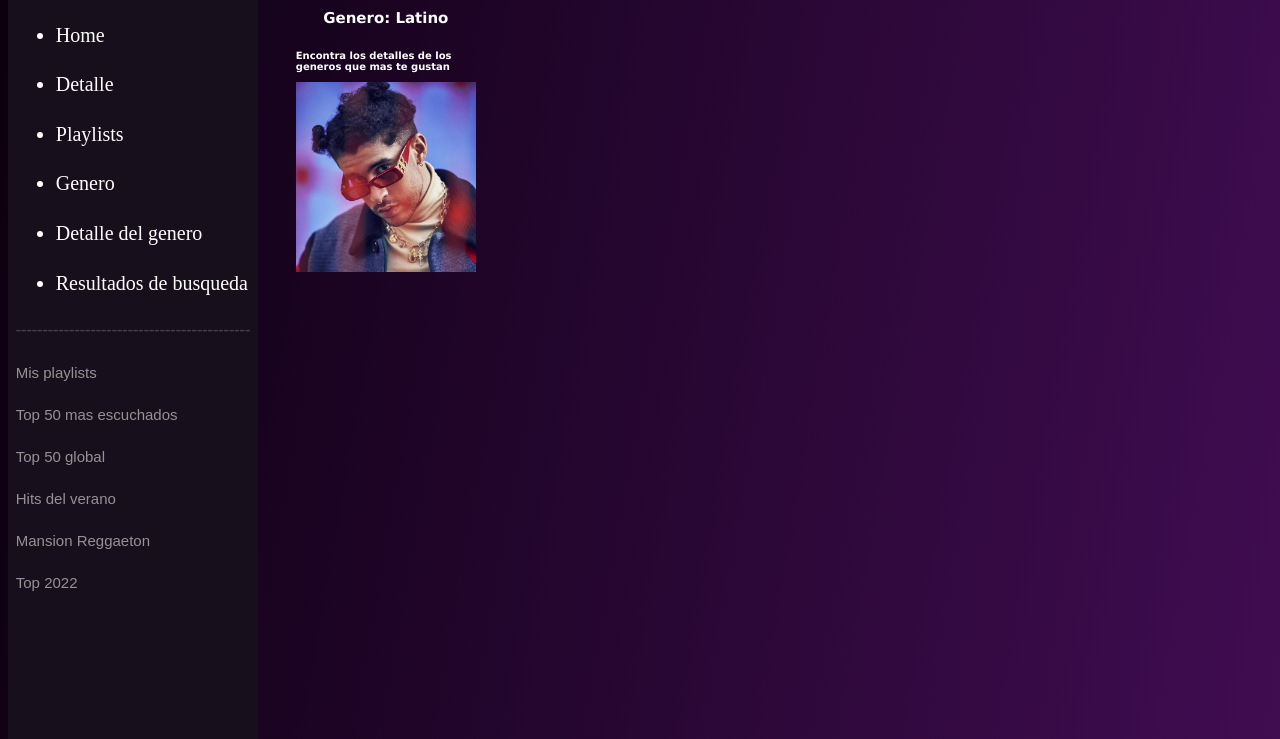
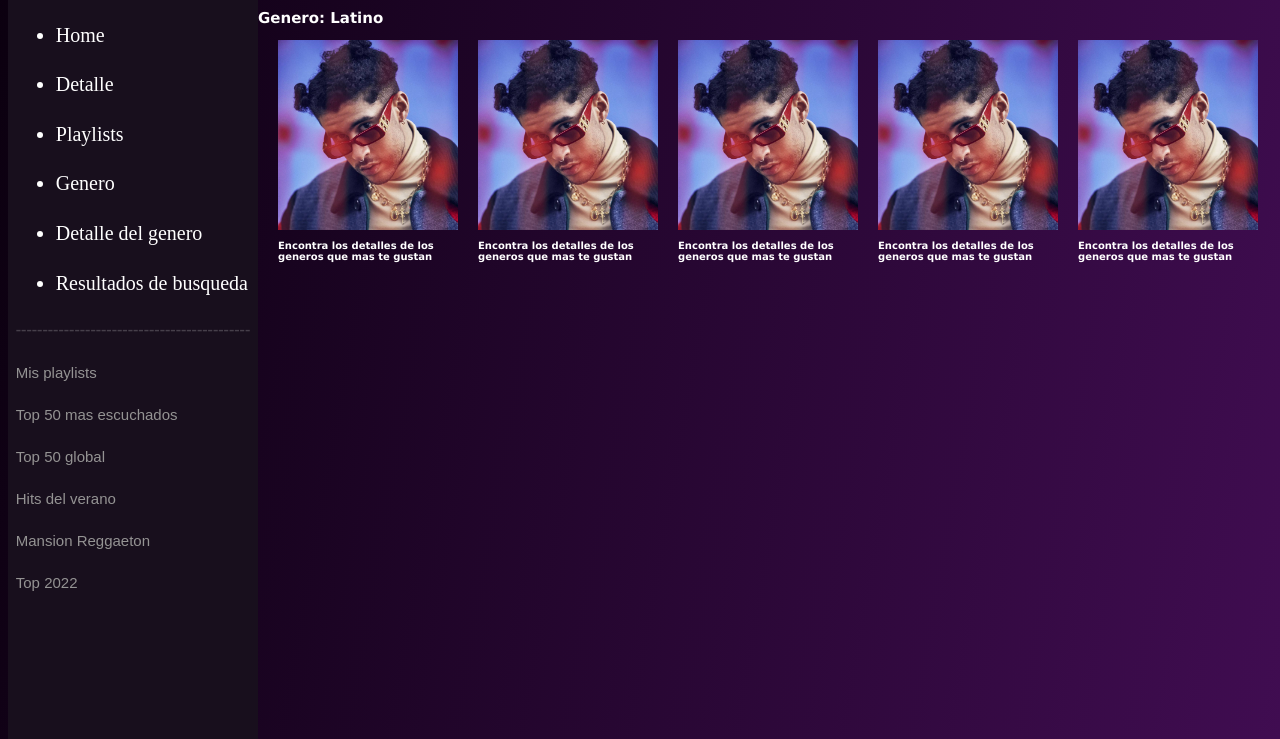
Before and after one commit to priscillaarslan/Proyecto-integrador-copia, a plain HTML site: page Detalledegenero.html in a window 1280 px wide. Shown: the part 61-800 px from the top of the page. Drawn offline with Linux system fonts and the light colour scheme.

Commit message:
detalles-genero

```diff
--- a/Detalledegenero.html
+++ b/Detalledegenero.html
@@ -44,12 +44,30 @@
 
 
         <main>
-          <section class="listadetalle">
+          <section class="listadetalle1">
+            <h2 class="h2detalles">Genero: Latino</h2>
+            <section class="cajaDestalle">
             <article class="listadetalle">
-              <h2 class="h2detalles">Genero: Latino</h2> <br>
+              <img class="img1" src="./img/badbunnyd.jpeg" alt="">
               <p class="pdetalles">Encontra los detalles de los generos que mas te gustan</p>
+            </article>
+            <article class="listadetalle">
               <img class="img1" src="./img/badbunnyd.jpeg" alt="">
+              <p class="pdetalles">Encontra los detalles de los generos que mas te gustan</p>
             </article>
+            <article class="listadetalle">
+              <img class="img1" src="./img/badbunnyd.jpeg" alt="">
+              <p class="pdetalles">Encontra los detalles de los generos que mas te gustan</p>
+            </article>
+            <article class="listadetalle">
+              <img class="img1" src="./img/badbunnyd.jpeg" alt="">
+              <p class="pdetalles">Encontra los detalles de los generos que mas te gustan</p>
+            </article>
+            <article class="listadetalle">
+              <img class="img1" src="./img/badbunnyd.jpeg" alt="">
+              <p class="pdetalles">Encontra los detalles de los generos que mas te gustan</p>
+            </article>
+          </section>
           </section>
         </main>
 
--- a/css/style.css
+++ b/css/style.css
@@ -1,3 +1,5 @@
+
+
 .firstbody {
   background: linear-gradient(100deg, #0b000f 0%, #791a98 200%);
 }
@@ -294,8 +296,7 @@
   justify-content: space-between;
   flex-wrap: wrap;
   width: 180px;
-  padding-left: 1cm;
-  padding-right: 1cm;
+  margin-left: 20px;
   justify-content: center;
 }
 
@@ -312,3 +313,12 @@
   font-family: "Lucida Sans", "Lucida Sans Regular", "Lucida Grande",
     "Lucida Sans Unicode", Geneva, Verdana, sans-serif;
 }
+
+.listadetalle1{
+ display: flex;
+ flex-direction: column;
+}
+
+.cajaDestalle{
+  display: flex;
+}
```
Also changed, not shown: genero.html (+5 -1 lines).
